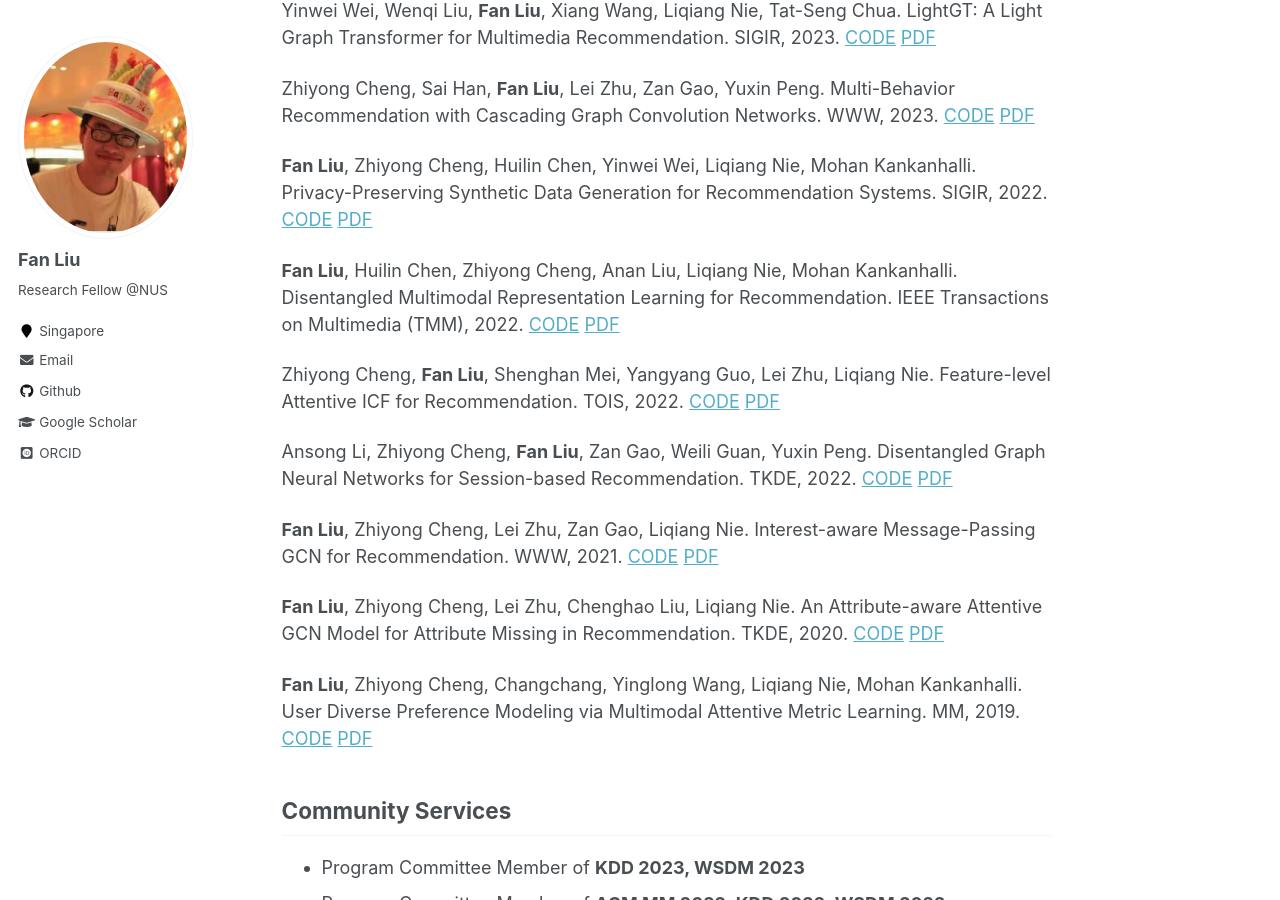
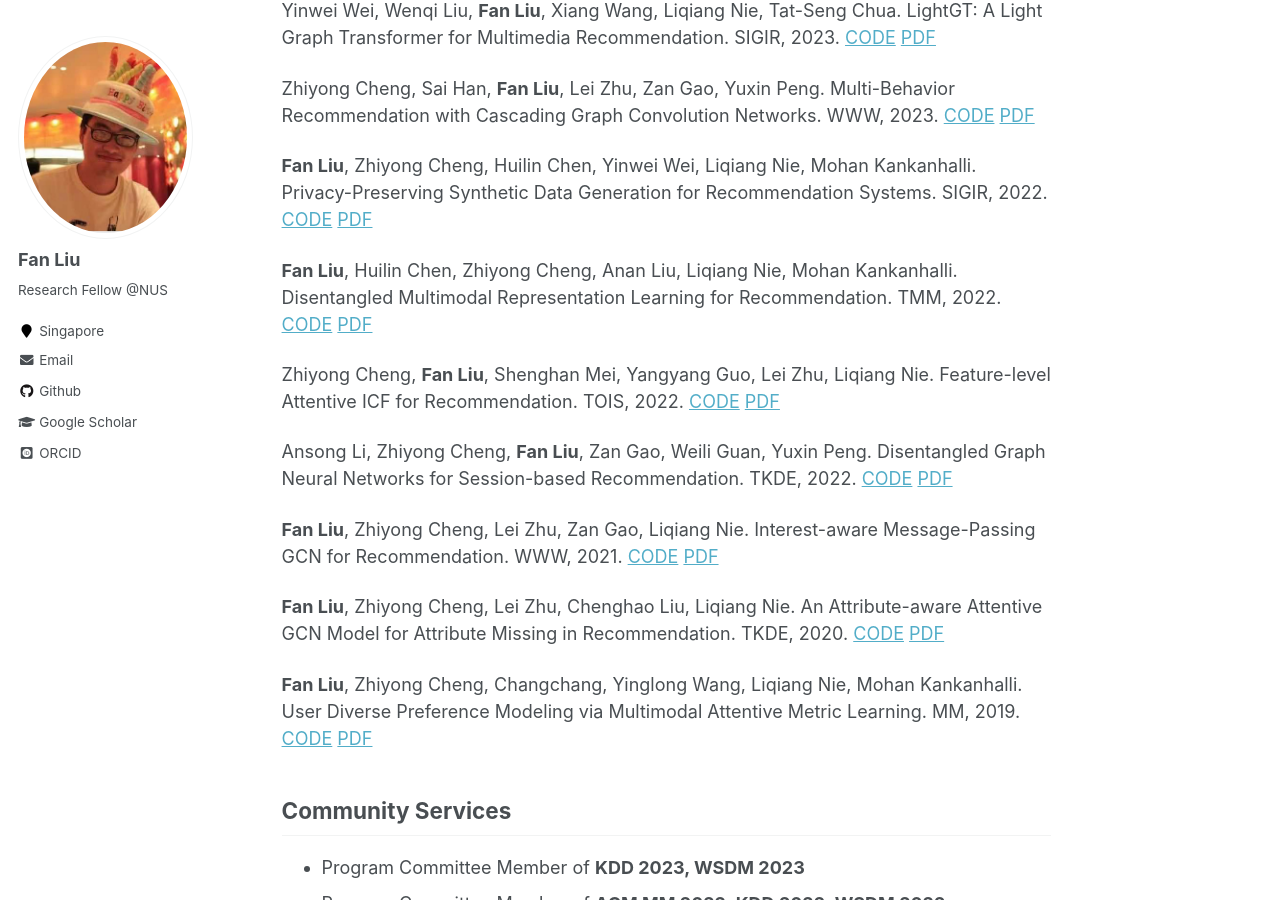
Before and after one commit to liufancs/liufancs.github.io, a Jekyll site: the page built from _pages/about.md, in a window 1280 px wide and 900 px high, scrolled down 748 px. Built offline with Jekyll 4.4.1, drawn with Linux system fonts in a browser that asks for light colours; some web fonts are replaced.

Commit message:
Update about.md

```diff
--- a/_pages/about.md
+++ b/_pages/about.md
@@ -26,7 +26,7 @@ Zhiyong Cheng, Sai Han, **Fan Liu**, Lei Zhu, Zan Gao, Yuxin Peng. Multi-Behavio
 
 **Fan Liu**, Zhiyong Cheng, Huilin Chen, Yinwei Wei, Liqiang Nie, Mohan Kankanhalli. Privacy-Preserving Synthetic Data Generation for Recommendation Systems. SIGIR, 2022. [CODE](https://github.com/HuilinChenJN/UPC-SDG) [PDF](https://dl.acm.org/doi/abs/10.1145/3477495.3532044)
 
-**Fan Liu**, Huilin Chen, Zhiyong Cheng, Anan Liu, Liqiang Nie, Mohan Kankanhalli. Disentangled Multimodal Representation Learning for Recommendation. IEEE Transactions on Multimedia (TMM), 2022. [CODE](https://github.com/liufancs/DMRL) [PDF](https://arxiv.org/abs/2203.05406)
+**Fan Liu**, Huilin Chen, Zhiyong Cheng, Anan Liu, Liqiang Nie, Mohan Kankanhalli. Disentangled Multimodal Representation Learning for Recommendation. TMM, 2022. [CODE](https://github.com/liufancs/DMRL) [PDF](https://arxiv.org/abs/2203.05406)
 
 Zhiyong Cheng, **Fan Liu**, Shenghan Mei, Yangyang Guo, Lei Zhu, Liqiang Nie. Feature-level Attentive ICF for Recommendation. TOIS, 2022. [CODE](https://github.com/liufancs/FLA) [PDF](https://arxiv.org/abs/2102.10745)
 
```
